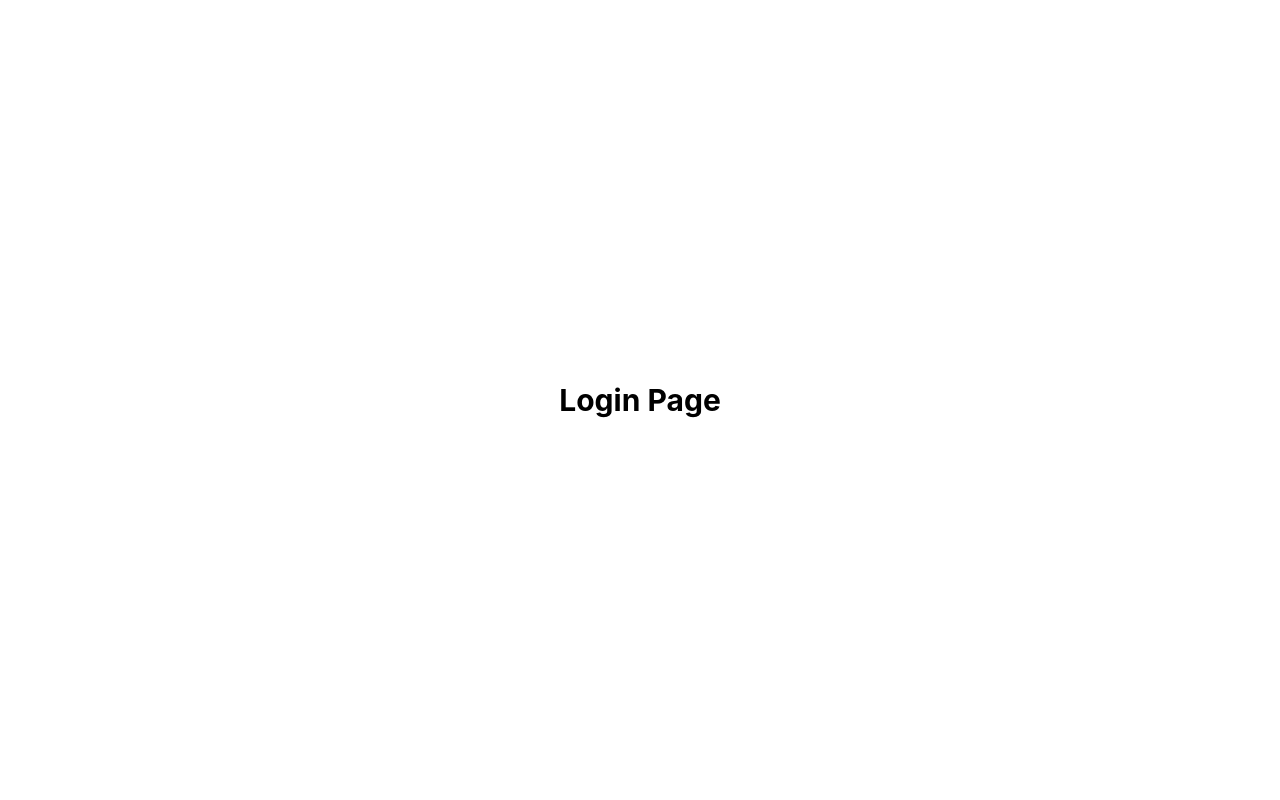
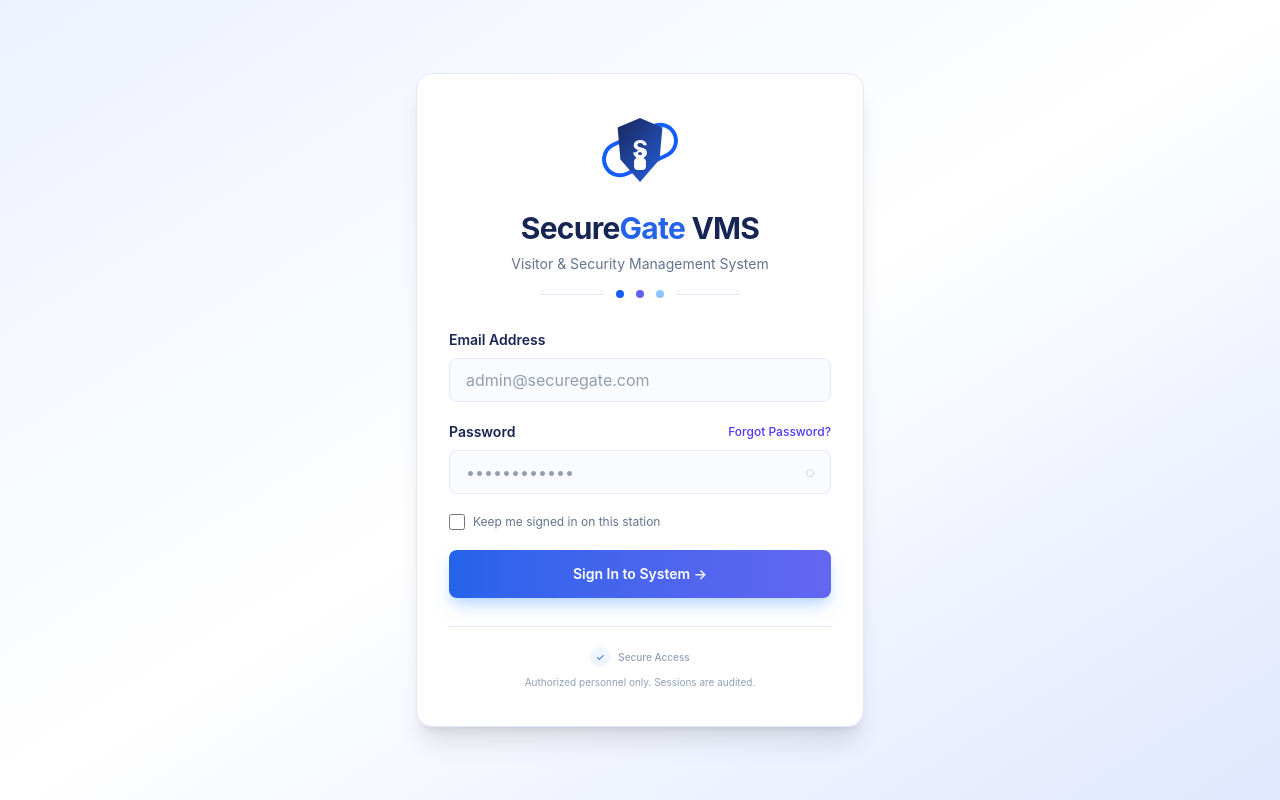
Before and after one commit to pranjalideshmukhcc-ui/visitor-security-management, a React app in the folder frontend/: page / in a window 1280 px wide. Built offline with nearby package versions, Linux system fonts and the light colour scheme; the HTML template or start-up script is replaced by a standard one.

Commit message:
Create VMS login page UI

```diff
--- a/frontend/src/index.css
+++ b/frontend/src/index.css
@@ -1 +1,12 @@
 @import "tailwindcss";
+
+.clip-shield {
+  clip-path: polygon(
+    50% 0%,
+    90% 15%,
+    85% 65%,
+    50% 100%,
+    15% 65%,
+    10% 15%
+  );
+}
--- a/frontend/src/pages/Login.jsx
+++ b/frontend/src/pages/Login.jsx
@@ -1,9 +1,210 @@
+import { useState } from "react";
+
 function Login() {
+  const [showPassword, setShowPassword] = useState(false);
+  const [rememberMe, setRememberMe] = useState(false);
+  const [message, setMessage] = useState("");
+
+  const handleSubmit = (e) => {
+    e.preventDefault();
+
+    setMessage(
+      "Login form is working. Authentication will be connected to the backend soon."
+    );
+
+    console.log("Login submitted");
+    console.log("Remember me:", rememberMe);
+  };
+
   return (
-    <div className="min-h-screen flex items-center justify-center">
-      <h1 className="text-3xl font-bold">
-        Login Page
-      </h1>
+    <div className="min-h-screen bg-gradient-to-br from-[#EEF2FF] via-white to-[#E0E7FF] flex items-center justify-center px-4 py-10">
+
+      {/* Login Card */}
+      <div className="w-full max-w-md bg-white rounded-2xl shadow-xl border border-indigo-100 px-8 py-9">
+
+        {/* Logo */}
+        <div className="flex justify-center mb-5">
+          <div className="relative w-20 h-20 flex items-center justify-center">
+
+            {/* Orbit */}
+            <div className="absolute w-20 h-9 border-4 border-blue-600 rounded-full rotate-[-25deg]" />
+
+            {/* Shield */}
+            <div className="relative w-14 h-16 bg-gradient-to-br from-[#172554] to-[#2563EB] flex items-center justify-center clip-shield shadow-lg">
+              <span className="text-white text-2xl font-bold">
+                S
+              </span>
+
+              {/* Lock */}
+              <div className="absolute bottom-3 w-3 h-3 bg-white rounded-sm">
+                <div className="absolute -top-2 left-[2px] w-2 h-2 border-2 border-white rounded-t-full" />
+              </div>
+            </div>
+
+          </div>
+        </div>
+
+        {/* Brand */}
+        <div className="text-center mb-8">
+
+          <h1 className="text-3xl font-bold tracking-tight text-[#172554]">
+            Secure<span className="text-[#2563EB]">Gate</span>{" "}
+            <span className="text-[#172554]">VMS</span>
+          </h1>
+
+          <p className="text-sm text-slate-500 mt-2">
+            Visitor & Security Management System
+          </p>
+
+          <div className="flex items-center justify-center gap-3 mt-4">
+            <div className="h-px w-16 bg-indigo-100" />
+
+            <div className="w-2 h-2 rounded-full bg-blue-600" />
+            <div className="w-2 h-2 rounded-full bg-indigo-500" />
+            <div className="w-2 h-2 rounded-full bg-blue-300" />
+
+            <div className="h-px w-16 bg-indigo-100" />
+          </div>
+
+        </div>
+
+        {/* Login Form */}
+        <form onSubmit={handleSubmit} className="space-y-5">
+
+          {/* Email */}
+          <div>
+            <label
+              htmlFor="email"
+              className="block text-sm font-semibold text-[#172554] mb-2"
+            >
+              Email Address
+            </label>
+
+            <input
+              id="email"
+              type="email"
+              placeholder="admin@securegate.com"
+              required
+              className="w-full h-11 px-4 border border-indigo-100 rounded-lg
+              bg-indigo-50/30 text-slate-700
+              outline-none transition
+              focus:border-blue-500 focus:ring-2 focus:ring-blue-100"
+            />
+          </div>
+
+          {/* Password */}
+          <div>
+
+            <div className="flex items-center justify-between mb-2">
+
+              <label
+                htmlFor="password"
+                className="text-sm font-semibold text-[#172554]"
+              >
+                Password
+              </label>
+
+              <button
+                type="button"
+                className="text-xs font-medium text-indigo-600 hover:text-blue-700 hover:underline"
+              >
+                Forgot Password?
+              </button>
+
+            </div>
+
+            <div className="relative">
+
+              <input
+                id="password"
+                type={showPassword ? "text" : "password"}
+                placeholder="••••••••••••"
+                required
+                className="w-full h-11 px-4 pr-12
+                border border-indigo-100 rounded-lg
+                bg-indigo-50/30 text-slate-700
+                outline-none transition
+                focus:border-blue-500 focus:ring-2 focus:ring-blue-100"
+              />
+
+              {/* Show / Hide Password */}
+              <button
+                type="button"
+                onClick={() => setShowPassword(!showPassword)}
+                className="absolute right-4 top-1/2 -translate-y-1/2
+                text-slate-400 hover:text-blue-600 transition"
+                aria-label={showPassword ? "Hide password" : "Show password"}
+              >
+                {showPassword ? "◉" : "◌"}
+              </button>
+
+            </div>
+          </div>
+
+          {/* Remember Me */}
+          <div className="flex items-center gap-2">
+
+            <input
+              id="rememberMe"
+              type="checkbox"
+              checked={rememberMe}
+              onChange={(e) => setRememberMe(e.target.checked)}
+              className="w-4 h-4 accent-blue-600 cursor-pointer"
+            />
+
+            <label
+              htmlFor="rememberMe"
+              className="text-xs text-slate-500 cursor-pointer"
+            >
+              Keep me signed in on this station
+            </label>
+
+          </div>
+
+          {/* Login Button */}
+          <button
+            type="submit"
+            className="w-full h-12
+            bg-gradient-to-r from-[#2563EB] to-[#6366F1]
+            hover:from-[#1D4ED8] hover:to-[#4F46E5]
+            text-white text-sm font-semibold
+            rounded-lg
+            shadow-lg shadow-blue-200
+            transition-all duration-200
+            hover:shadow-xl hover:-translate-y-0.5"
+          >
+            Sign In to System →
+          </button>
+
+          {/* Temporary message */}
+          {message && (
+            <div className="text-center text-xs text-blue-700 bg-blue-50 border border-blue-100 rounded-lg px-3 py-2">
+              {message}
+            </div>
+          )}
+
+        </form>
+
+        {/* Footer */}
+        <div className="mt-7 pt-5 border-t border-indigo-100">
+
+          <div className="flex items-center justify-center gap-2 mb-2">
+            <div className="w-5 h-5 rounded-full bg-blue-50 flex items-center justify-center">
+              <span className="text-[10px] text-blue-600">✓</span>
+            </div>
+
+            <span className="text-[10px] font-medium text-slate-400">
+              Secure Access
+            </span>
+          </div>
+
+          <p className="text-[10px] text-slate-400 text-center">
+            Authorized personnel only. Sessions are audited.
+          </p>
+
+        </div>
+
+      </div>
     </div>
   );
 }
```
